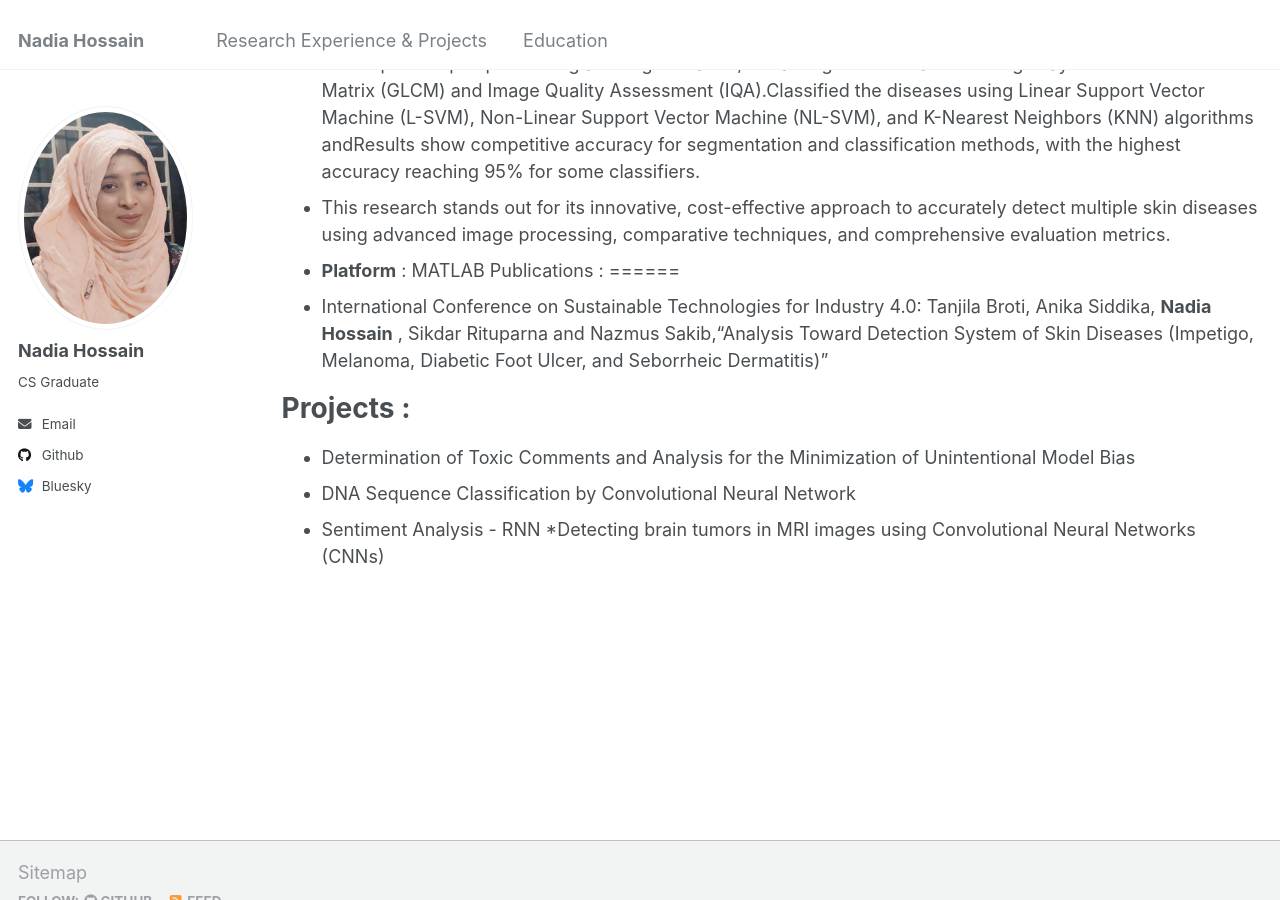
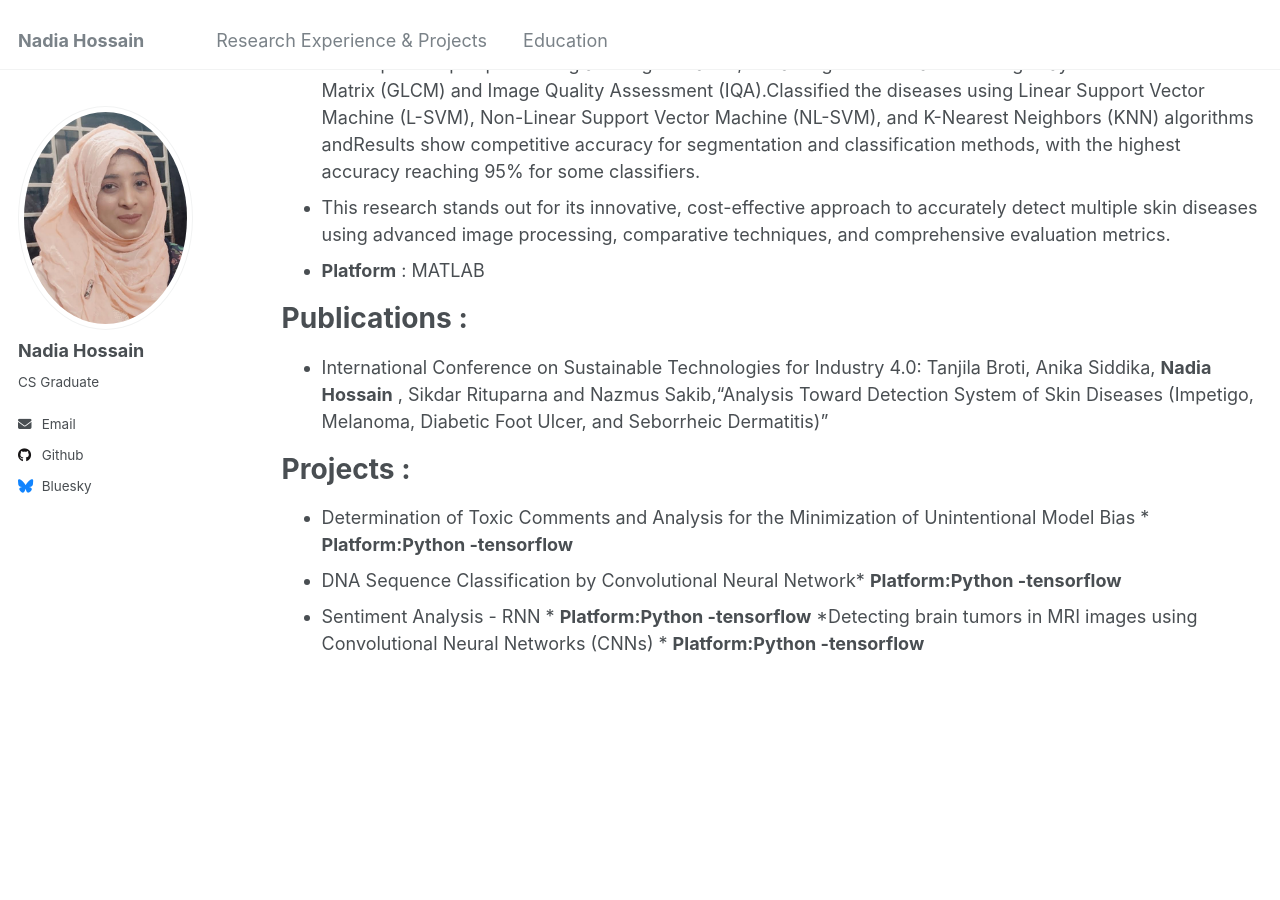
Before and after one commit to Nadia214/hnadia, a Jekyll site: the page built from _pages/cv.md, in a window 1280 px wide and 900 px high, scrolled down 413 px. Built offline with Jekyll 4.4.1, drawn with Linux system fonts in a browser that asks for light colours.

Commit message:
Update cv.md

```diff
--- a/_pages/cv.md
+++ b/_pages/cv.md
@@ -17,13 +17,14 @@ Research Experience
 *  A comparative analysis of segmentation techniques (Marker-Controlled Watershed Algorithm, K-means Clustering, and Otsu Thresholding) and feature extraction methods.The system employed image processing techniques for pre-processing and segmentation, extracting texture features using Gray-Level Co-Occurrence Matrix (GLCM) and Image Quality Assessment (IQA).Classified the diseases using Linear Support Vector Machine (L-SVM), Non-Linear Support Vector Machine (NL-SVM), and K-Nearest Neighbors (KNN) algorithms andResults show competitive accuracy for segmentation and classification methods, with the highest accuracy reaching 95% for some classifiers.
 *  This research stands out for its innovative, cost-effective approach to accurately detect multiple skin diseases using advanced image processing, comparative techniques, and comprehensive evaluation metrics.
 *  **Platform** : MATLAB
+
 Publications :
 ======
 * International Conference on Sustainable Technologies for Industry 4.0: Tanjila Broti, Anika Siddika, **Nadia Hossain** , Sikdar Rituparna and Nazmus Sakib,“Analysis Toward Detection System of Skin Diseases (Impetigo, Melanoma, Diabetic Foot Ulcer, and Seborrheic Dermatitis)"
 
 Projects :
 ======
-* Determination of Toxic Comments and Analysis for the Minimization of Unintentional Model Bias
-* DNA Sequence Classification by Convolutional Neural Network
-* Sentiment Analysis - RNN
-*Detecting  brain tumors in MRI images using Convolutional Neural Networks (CNNs)
+* Determination of Toxic Comments and Analysis for the Minimization of Unintentional Model Bias *  **Platform:Python -tensorflow**
+* DNA Sequence Classification by Convolutional Neural Network*  **Platform:Python -tensorflow**
+* Sentiment Analysis - RNN *  **Platform:Python -tensorflow**
+*Detecting  brain tumors in MRI images using Convolutional Neural Networks (CNNs) *  **Platform:Python -tensorflow**
```
